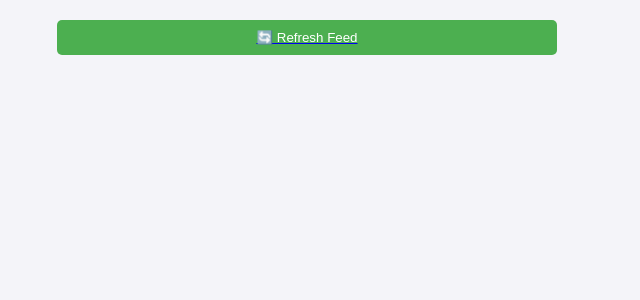
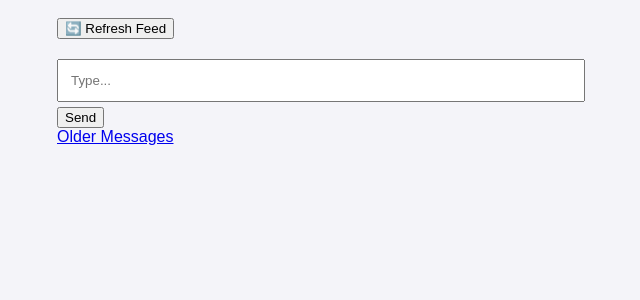
Before and after one commit to ashrafulishti/Dalek-s-World, a Flask app: page / in a window 1280 px wide. Shown: the top 300 px of the page, without its empty margins (333-973 px from the left). Run offline with Flask 3, Linux system fonts and the light colour scheme; data that the repository does not hold is empty; some libraries are stand-ins or nearby versions.

Commit message:
Update home.html

```diff
--- a/templates/home.html
+++ b/templates/home.html
@@ -3,27 +3,18 @@
 <head>
     <meta name="viewport" content="width=device-width, initial-scale=1.0">
     <style>
-        body { font-family: sans-serif; margin: 0; padding: 20px; background-color: #f4f4f9; }
+        body { font-family: sans-serif; background: #f4f4f9; padding: 10px; }
         .chat-container { max-width: 500px; margin: auto; }
-
-        /* The Messenger Feed */
-        .feed { display: flex; flex-direction: column-reverse; gap: 10px; margin-bottom: 20px; }
-
-        /* Message Bubbles */
-        .msg { padding: 10px 15px; border-radius: 20px; max-width: 80%; }
-        .sent { align-self: flex-end; background-color: #0084ff; color: white; }
-        .received { align-self: flex-start; background-color: #e5e5ea; color: black; }
-
-        /* UI Elements */
-        .refresh-btn { display: block; width: 100%; padding: 10px; margin-bottom: 10px; background: #4CAF50; color: white; border: none; border-radius: 5px; cursor: pointer; }
-        input { width: 100%; padding: 12px; margin-bottom: 10px; box-sizing: border-box; }
-        button[type="submit"] { width: 100%; padding: 12px; background: #0084ff; color: white; border: none; }
+        .feed { display: flex; flex-direction: column; gap: 10px; margin-bottom: 20px; }
+        .msg { padding: 10px 15px; border-radius: 15px; max-width: 80%; }
+        .sent { align-self: flex-end; background: #0084ff; color: white; }
+        .received { align-self: flex-start; background: #e5e5ea; }
+        input { width: 100%; padding: 12px; margin-bottom: 5px; }
     </style>
 </head>
 <body>
     <div class="chat-container">
-        <a href="/"><button class="refresh-btn">🔄 Refresh Feed</button></a>
-
+        <a href="/"><button>🔄 Refresh Feed</button></a>
         <div class="feed">
             {% for post in posts %}
                 <div class="msg {{ 'sent' if post['username'] == session.username else 'received' }}">
@@ -32,13 +23,11 @@
                 </div>
             {% endfor %}
         </div>
-
-        {% if session.username %}
-            <form action="/post" method="POST">
-                <input name="content" placeholder="Type a message..." required>
-                <button type="submit">Send</button>
-            </form>
-        {% endif %}
+        <form action="/post" method="POST">
+            <input name="content" placeholder="Type..." required>
+            <button>Send</button>
+        </form>
+        <a href="/?page={{ page + 1 }}">Older Messages</a>
     </div>
 </body>
 </html>
```
